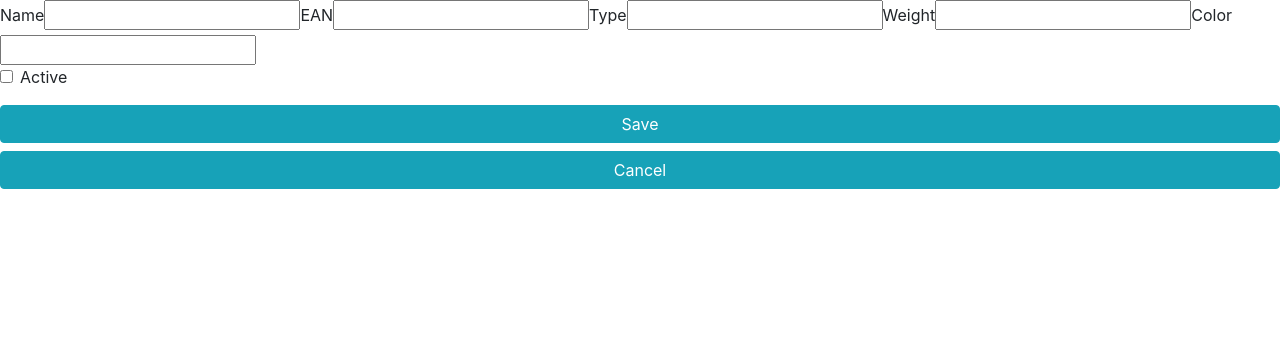
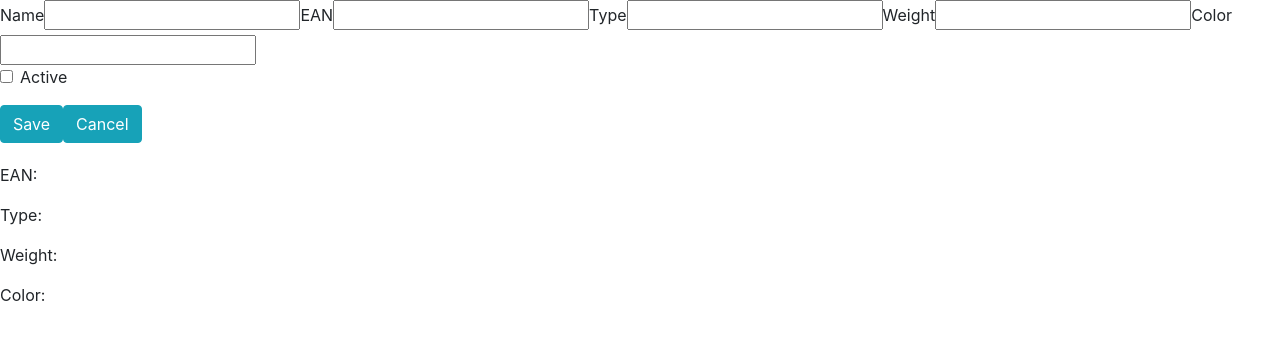
Before and after one commit to tomanomeike/talech-task, a React (Create React App) app: page /products/create in a window 1280 px wide. Shown: the top 340 px of the page. Built offline with nearby package versions, Linux system fonts and the light colour scheme.

Commit message:
add show component

```diff
--- a/src/components/create/create.jsx
+++ b/src/components/create/create.jsx
@@ -1,102 +1,57 @@
 import React from 'react';
-// import Form from '../list/form/form';
 import Button from 'react-bootstrap/Button';
-import { Link, Redirect } from 'react-router-dom';
 
-const Create = () => {
-  const [toProduct, setToProduct] = React.useState(false);
 
-  const InsertItem = e => {
-    e.preventDefault();
-    const products = JSON.parse(localStorage.getItem('store') || '[]');
-    const data = {
-      id: new Date().getTime() + 1,
-      name: toProduct.name,
-      EAN: toProduct.EAN,
-      type: toProduct.type,
-      weight: toProduct.weight,
-      color: toProduct.color,
-      active: toProduct.active
-    };
-    products.unshift(data);
-    localStorage.setToProduct('store', JSON.stringify(products));
-    setToProduct(true);
-  };
+const Create = props => {
+  const [newProduct, setNewProduct] = React.useState(
+    {
+    id: Math.floor(Math.random() * Math.floor(100000)),
+    name: props.name,
+    EAN: props.EAN,
+    type: props.type,
+    weight: props.weight,
+    color: props.color,
+    active: props.active
 
-  const onChange = e => {
-    e.persist();
+  }
 
-    setToProduct({
-      ...toProduct,
-      [e.target.name]: e.target.value,
-      [e.target.EAN]: e.target.value,
-      [e.target.type]: e.target.value,
-      [e.target.weight]: e.target.value,
-      [e.target.color]: e.target.value,
-      [e.target.active]: e.target.checked,
+  );
 
-    });
-  };
+  const onChange = event => {
+    setNewProduct(event.target.value);
+
+  }
+
 
   return (
     <div>
-      {toProduct ? <Redirect to='/products' /> : null}
-      <form onSubmit={InsertItem}>
+      {/* {props ? <Redirect to='/products' /> : null} */}
+      <form onChange={onChange}>
         <label htmlFor='name'>Name</label>
-        <input
-          type='text'
-          name='name'
-          // id='name'
-          // placeholder='name'
-          // value={item.name}
-          // onChange={onChange}
-        />
+        <input type='text' name='name' value={props.name} />
         <label htmlFor='name'>EAN</label>
-        <input
-          type='text'
-          name='EAN'
-          // id='EAN'
-          // placeholder='EAN'
-          // value={item.Ean}
-          // onChange={onChange}
-        />
+        <input type='text' name='EAN' value={props.EAN}  />
         <label htmlFor='name'>Type</label>
-        <input
-          type='text'
-          name='type'
-          // id='Type'
-          // // placeholder='Type'
-          // value={toProduct.Type}
-          // onChange={onChange}
-        />
+        <input type='text' name='type' value={props.type}/>
         <label htmlFor='name'>Weight</label>
-        <input
-          type='text'
-          name='weight'
-          // id='Weight'
-          // placeholder='Weight'
-          // value={item.Weight}
-          // onChange={onChange}
-        />
+        <input type='text' name='weight' value={props.weight} />
         <label htmlFor='name'>Color</label>
-        <input
-          type='text'
-          name='color'
-          // id='Color'
-          // placeholder='Color'
-          // value={item.Color}
-          // onChange={onChange}
-        />
+        <input type='text' name='color' value={props.color}/>
         <div className='form-group form-check'>
-          <input type='checkbox' className='form-check-input' name='active' />
+          <input
+            type='checkbox'
+            className='form-check-input'
+            name='active'
+            value={props.active}
+          />
           <label className='form-check-label' htmlFor='active'>
             Active
           </label>
         </div>
-        <Button type='submit' className='btn btn-info mb-1' block>
+        <Button type='submit' className='btn btn-info mb-1' >
           <span>Save</span>
         </Button>
-        <Button className='btn btn-info mb-1' block>
+        <Button className='btn btn-info mb-1' onClick={props.history.goBack}>
           <span>Cancel</span>
         </Button>
       </form>
--- a/src/components/list/list.jsx
+++ b/src/components/list/list.jsx
@@ -1,14 +1,31 @@
 import React from 'react';
-import { Link } from 'react-router-dom';
+import { Link, useParams } from 'react-router-dom';
 import Table from 'react-bootstrap/Table';
 import useProducts from '../../storage/use-products';
 
 
 const List = () => {
-  const { getProducts, deleteProduct } = useProducts();
+  const { getProducts, deleteProduct, showProduct } = useProducts();
+  const [products, setProducts] = React.useState(getProducts());
+  const { id } = useParams();
 
-  const products = getProducts();
+  const onDeleteProduct = (id) => {
+    deleteProduct(id);
 
+    setProducts(getProducts);
+  }
+  const onShow = (id) =>{
+    showProduct(id);
+    setProducts(products, [id]);
+
+  };
+
+
+  // React.useEffect(() => {
+  //   const productList = JSON.parse(localStorage.getItem("products"));
+  //   const product = productList.filter(product => product.id === Number(id));
+  //   setProduct(product[0]);
+  // }, [id]);
 
   return (
     <React.Fragment>
@@ -40,7 +57,7 @@ const List = () => {
          </td>
          <td>
            {' '}
-           <Link
+           <Link onClick={() => onShow(product.id)}
              className=' btn btn-secondary'
              to={`/products/${product.id}`}
            >
@@ -52,7 +69,7 @@ const List = () => {
            >
              EDIT
            </Link>{' '}
-           <button onClick={() => deleteProduct(product.id)} className='btn btn-danger'>DELETE</button>
+           <button onClick={() => onDeleteProduct(product.id)} className='btn btn-danger'>DELETE</button>
          </td>
        </tr>
      ))}
--- a/src/components/show/show.jsx
+++ b/src/components/show/show.jsx
@@ -1,14 +1,28 @@
 import React from 'react';
+import { Link, useParams } from "react-router-dom";
+import useProducts from '../../storage/use-products';
 
 
 
-const Show = ({ match }) => {
+const Show = ( ) => {
+  const [product, setProduct] = React.useState({});
+  // const { id } = useParams();
+  // React.useEffect(() => {
+  //   const productList = JSON.parse(localStorage.getItem("products"));
+  //   const product = productList.filter(product => product.id === Number(id));
+  //   setProduct(product[0]);
+  // }, [id]);
 
 
 
 
   return (
     <div>
+         <h1 className="my-3">{product.name}</h1>
+          <p>EAN: {product.EAN}</p>
+          <p>Type: {product.type}</p>
+          <p>Weight: {product.weight}</p>
+          <p>Color: {product.color}</p>
 
     </div>
   );
--- a/src/index.js
+++ b/src/index.js
@@ -17,12 +17,12 @@ ReactDOM.render(
 
       <Route component={App}  exact path="/" />
       <Route component={List}  exact path="/products" />
-      <Route path="/products/:id" component={Show}/>
-      <Route component={Edit}  path="/edit/:id" />
       <Route exact path="/products/create" render={(props) =>
                 <Create {...props} />
             } />
-      {/* <Route component={Show}   path="/show/:id" /> */}
+      <Route component={Show}  path="/products/:id" />
+      <Route component={Edit}   path="/:id/edit" />
+
 
     </div>
   </Router>,
--- a/src/storage/client.jsx
+++ b/src/storage/client.jsx
@@ -23,7 +23,7 @@ storageClient.setData('products',  [
     {
       id: 2,
       name: 'Potatoes',
-      EAN: new Date().getTime(),
+      EAN: Math.floor(Math.random() * Math.floor(100000)),
       type: 'cereals',
       weight: '100',
       color: 'red',
@@ -32,7 +32,7 @@ storageClient.setData('products',  [
     {
       id: 3,
       name: 'Meat',
-      EAN: new Date().getTime(),
+      EAN: Math.floor(Math.random() * Math.floor(100000)),
       type: 'cereals',
       weight: '100',
       color: 'red',
@@ -41,7 +41,7 @@ storageClient.setData('products',  [
     {
       id: 4,
       name: 'Oil',
-      EAN: new Date().getTime(),
+      EAN:Math.floor(Math.random() * Math.floor(100000)),
       type: 'cereals',
       weight: '100',
       color: 'red',
@@ -50,7 +50,7 @@ storageClient.setData('products',  [
     {
       id: 5,
       name: 'Fish',
-      EAN: new Date().getTime(),
+      EAN: Math.floor(Math.random() * Math.floor(100000)),
       type: 'cereals',
       weight: '100',
       color: 'red',
@@ -59,7 +59,7 @@ storageClient.setData('products',  [
     {
       id: 6,
       name: 'Milk',
-      EAN: new Date().getTime(),
+      EAN: Math.floor(Math.random() * Math.floor(100000)),
       type: 'cereals',
       weight: '100',
       color: 'red',
@@ -68,7 +68,7 @@ storageClient.setData('products',  [
     {
       id: 7,
       name: 'Butter',
-      EAN: new Date().getTime(),
+      EAN: Math.floor(Math.random() * Math.floor(100000)),
       type: 'cereals',
       weight: '100',
       color: 'red',
@@ -77,7 +77,7 @@ storageClient.setData('products',  [
     {
       id: 8,
       name: 'Eggs',
-      EAN: new Date().getTime(),
+      EAN: Math.floor(Math.random() * Math.floor(100000)),
       type: 'cereals',
       weight: '100',
       color: 'red',
@@ -86,7 +86,7 @@ storageClient.setData('products',  [
     {
       id: 9,
       name: 'Legumes',
-      EAN: new Date().getTime(),
+      EAN: Math.floor(Math.random() * Math.floor(100000)),
       type: 'cereals',
       weight: '100',
       color: 'red',
@@ -95,7 +95,7 @@ storageClient.setData('products',  [
     {
       id: 10,
       name: 'Yogurt',
-      EAN: new Date().getTime(),
+      EAN: Math.floor(Math.random() * Math.floor(100000)),
       type: 'cereals',
       weight: '100',
       color: 'red',
--- a/src/storage/use-products.js
+++ b/src/storage/use-products.js
@@ -11,10 +11,18 @@ const useProducts = () => {
 
       localStorageClient.setData('products', [...products, product]);
     },
-    deleteProduct: (id) => {
+    deleteProduct: id => {
       const products = localStorageClient.getData('products');
-      localStorageClient.setData(products.filter(product => product.id !== id)
+
+      localStorageClient.setData(
+        'products',
+        products.filter(product => product.id !== id)
       );
+    },
+    showProduct: id=> {
+        const products = localStorageClient.getData('products');
+        localStorageClient.setData('products',  products.filter(product => product.id === Number(id)));
+
     }
   };
 };
```
